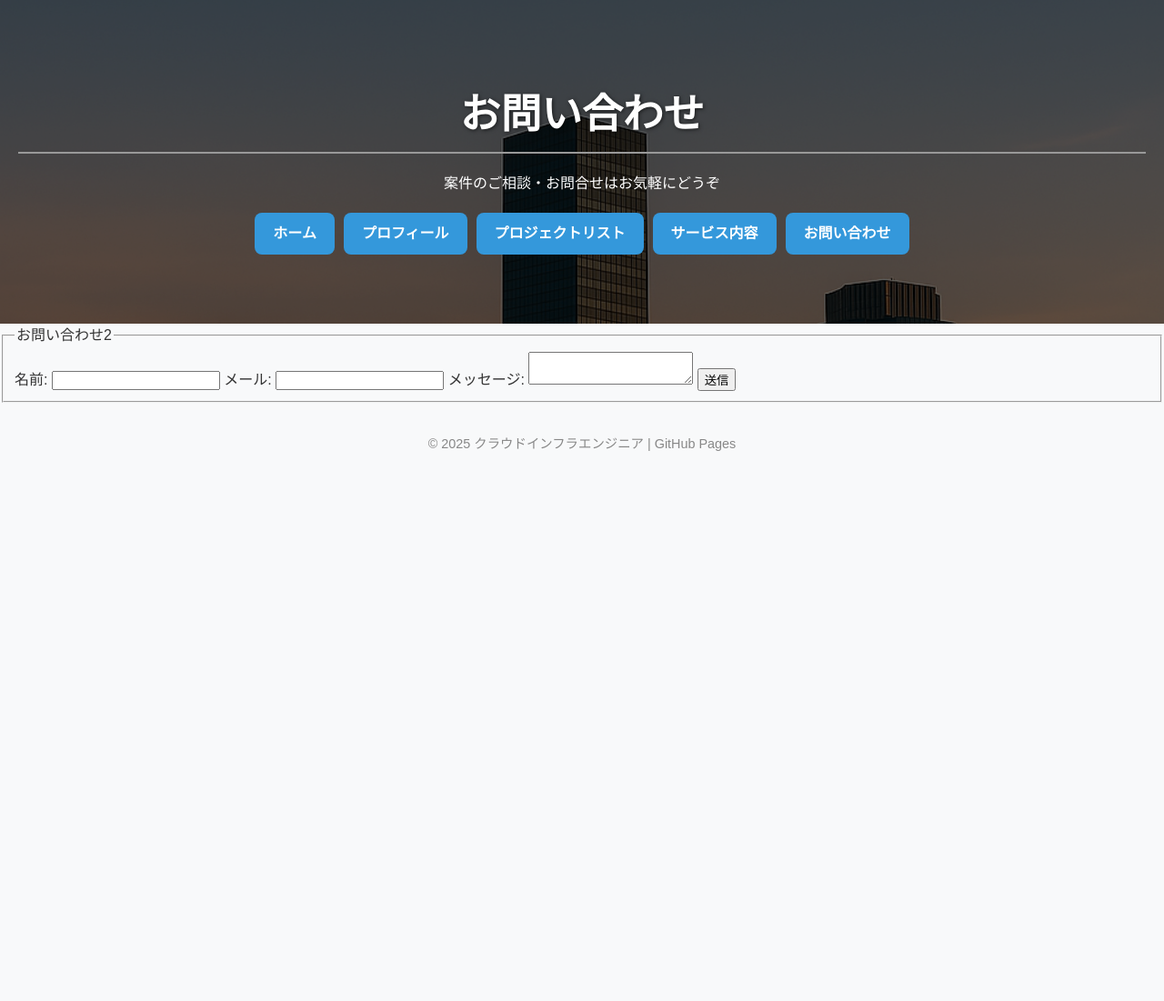
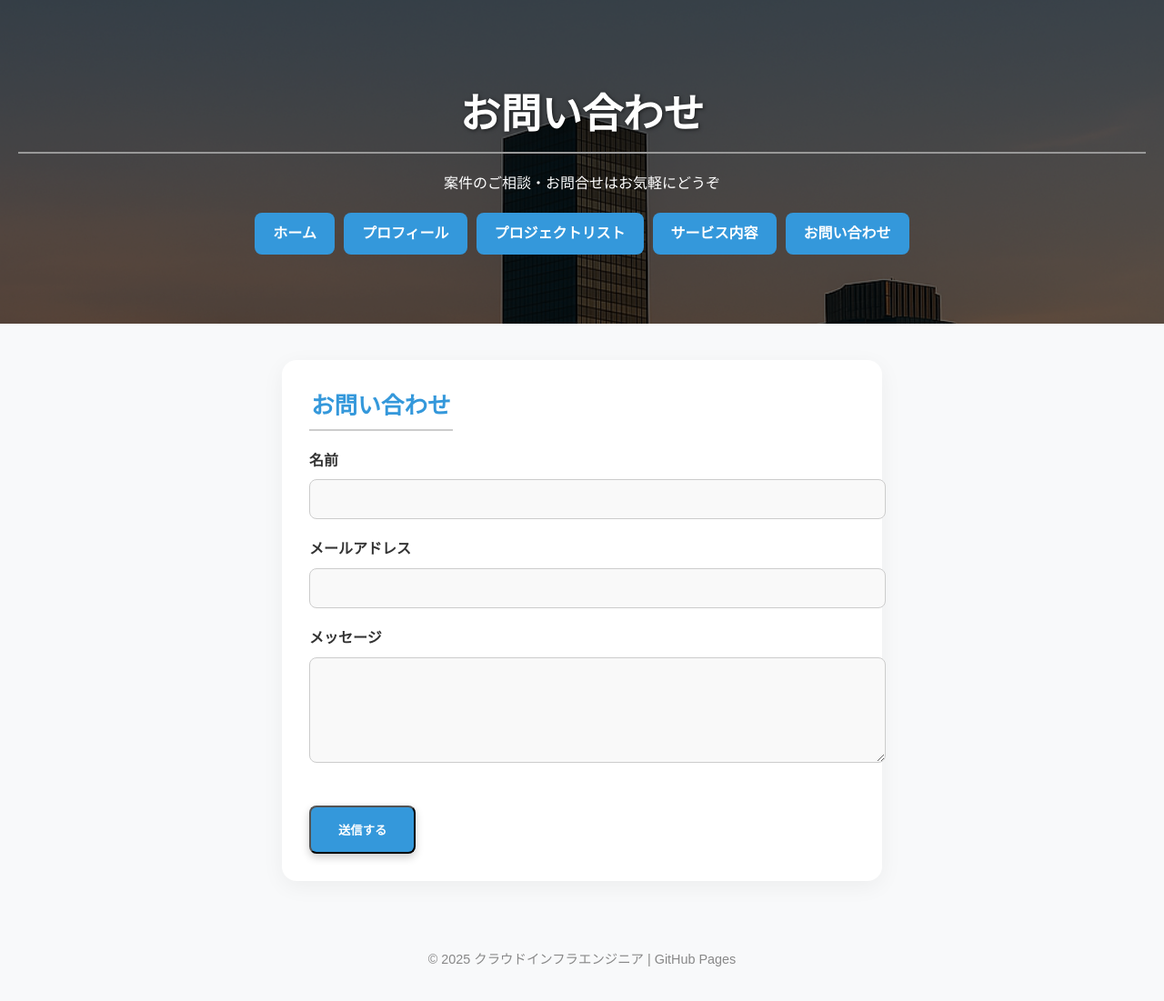
Before and after one commit to cloudrobo48/aws-cloud, a Jekyll site: the page docs/contact.html, which Jekyll copies as it is, in a window 1280 px wide. Shown: the whole page at 91% size. Built offline with Jekyll 4.4.1, drawn with Linux system fonts in a browser that asks for light colours; before the commit the page ends 900 px from its top, so only the background shows below that.

Commit message:
update contact.html :

```diff
--- a/assets/css/style.css
+++ b/assets/css/style.css
@@ -222,3 +222,57 @@ footer {
   color: #555;
   margin-bottom: 0;
 }
+
+/* お問い合わせフォーム */
+.contact-form {
+  max-width: 600px;
+  margin: 40px auto;
+  padding: 30px;
+  background: #ffffff;
+  border-radius: 16px;
+  box-shadow: 0 6px 24px rgba(0, 0, 0, 0.05);
+}
+
+.contact-form fieldset {
+  border: none;
+  padding: 0;
+  margin: 0;
+}
+
+.contact-form legend {
+  font-size: 1.6em;
+  font-weight: bold;
+  margin-bottom: 20px;
+  color: #3498db;
+  border-bottom: 2px solid #ccc;
+  padding-bottom: 5px;
+}
+
+.form-group {
+  margin-bottom: 20px;
+}
+
+.form-group label {
+  display: block;
+  font-weight: bold;
+  margin-bottom: 8px;
+  color: #333;
+}
+
+.form-group input,
+.form-group textarea {
+  width: 100%;
+  padding: 12px 16px;
+  border: 1px solid #ccc;
+  border-radius: 8px;
+  font-size: 1em;
+  background: #f9f9f9;
+  transition: border-color 0.3s ease;
+}
+
+.form-group input:focus,
+.form-group textarea:focus {
+  border-color: #3498db;
+  outline: none;
+  background: #fff;
+}
--- a/docs/contact.html
+++ b/docs/contact.html
@@ -21,16 +21,26 @@
       </nav>
     </header>
 
-    <form id="contactForm">
+    <form id="contactForm" class="contact-form">
       <fieldset>
-        <legend>お問い合わせ2</legend>
-        <label for="name">名前:</label>
-        <input type="text" id="name" name="name" required />
-        <label for="email">メール:</label>
-        <input type="email" id="email" name="_replyto" required />
-        <label for="message">メッセージ:</label>
-        <textarea id="message" name="message" required></textarea>
-        <button id="submitButton">送信</button>
+        <legend>お問い合わせ</legend>
+
+        <div class="form-group">
+          <label for="name">名前</label>
+          <input type="text" id="name" name="name" required />
+        </div>
+
+        <div class="form-group">
+          <label for="email">メールアドレス</label>
+          <input type="email" id="email" name="_replyto" required />
+        </div>
+
+        <div class="form-group">
+          <label for="message">メッセージ</label>
+          <textarea id="message" name="message" rows="6" required></textarea>
+        </div>
+
+        <button id="submitButton" class="cta">送信する</button>
         <p id="responseMessage" style="display: none"></p>
       </fieldset>
     </form>
```
